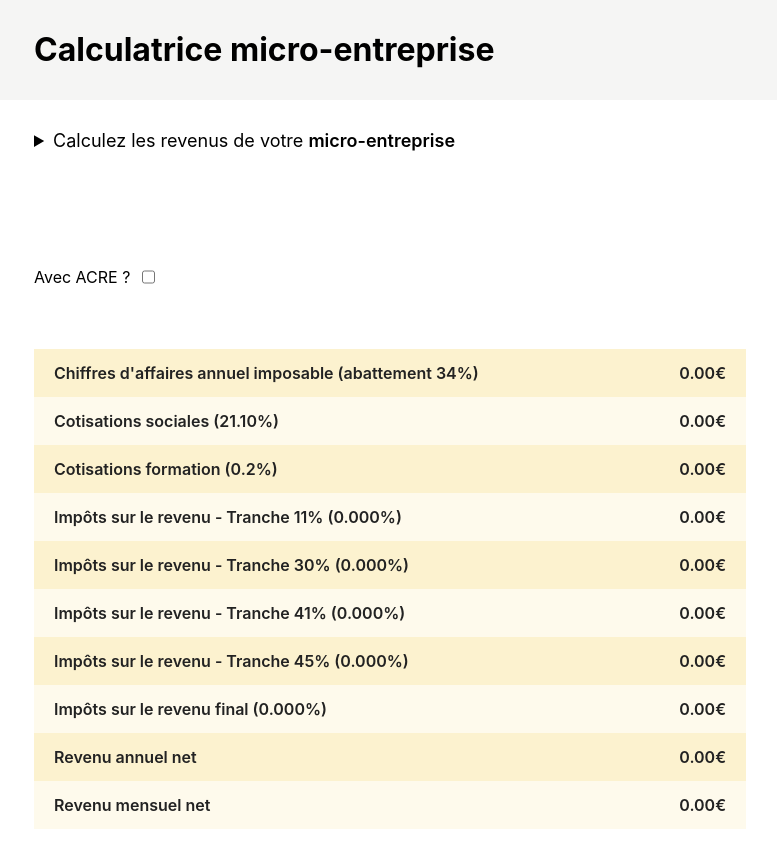
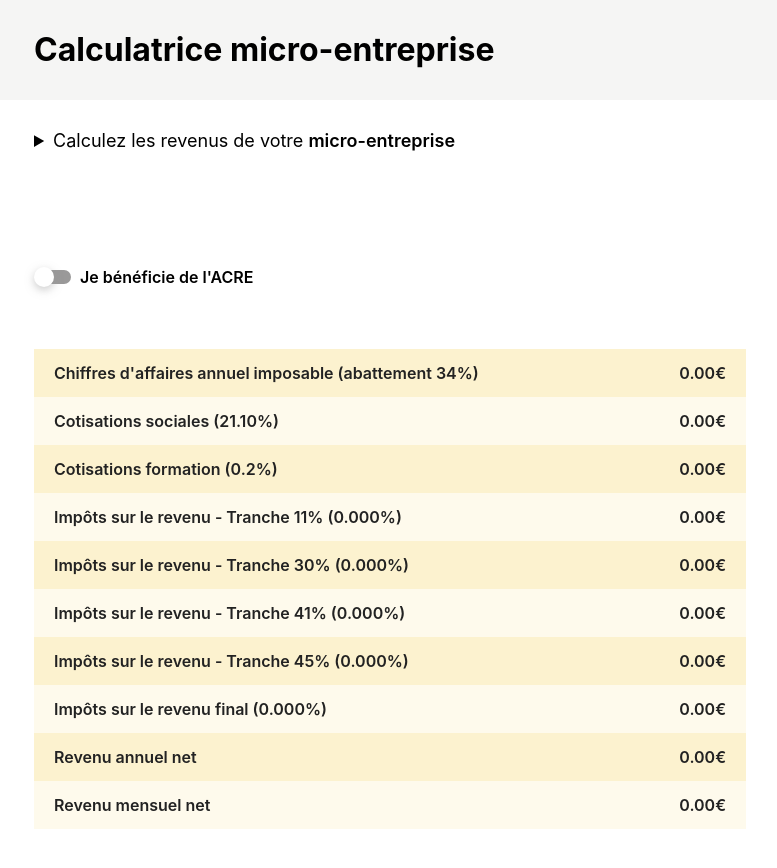
Before and after one commit to mlaopane/calculatrice-micro-entreprise, a Svelte app: page / in a window 1280 px wide. Shown: the whole page, without its empty margins (250-1027 px from the left). Built offline with nearby package versions, Linux system fonts and the light colour scheme.

Commit message:
feat: replace defautl checkbox by switch

```diff
--- a/src/App.svelte
+++ b/src/App.svelte
@@ -29,6 +29,8 @@
     font-family: -apple-system, BlinkMacSystemFont, 'Segoe UI', Roboto, Oxygen,
       Ubuntu, Cantarell, 'Open Sans', 'Helvetica Neue', sans-serif;
     box-sizing: border-box;
+    --color_blue-medium: hsl(205, 80%, 60%);
+    --color_blue-dark: hsl(205, 80%, 30%);
     --color_grey-medium: hsl(47, 5%, 60%);
     --color_grey-light: hsl(47, 5%, 90%);
     --color_grey-extra-light: hsl(47, 5%, 96%);
--- a/src/app/CalculatorIsEligibleToAcreField.svelte
+++ b/src/app/CalculatorIsEligibleToAcreField.svelte
@@ -1,4 +1,5 @@
 <script lang="ts">
+  import Switch from '../lib/Switch.svelte';
   import Field from '../lib/Field.svelte';
   import {
     calculatorViewModel,
@@ -6,8 +7,8 @@
     isEligibleToAcre,
   } from './calculatorViewModel';
 
-  function handleInput(event: { currentTarget: { checked: boolean } }) {
-    isEligibleToAcre.set(event.currentTarget.checked);
+  function handleToggle({ toggled }: { toggled: boolean }) {
+    isEligibleToAcre.set(toggled);
   }
 
   isEligibleToAcre.subscribe((newIsEligibleToAcre) => {
@@ -21,21 +22,18 @@
 </script>
 
 <Field>
-  <label for="isEligibleToAcre-checkbox" id="isEligibleToAcre-label">
-    Avec ACRE ?
-  </label>
-  <input
-    {...$$restProps}
-    id="isEligibleToAcre-checkbox"
+  <Switch
+    label={`Je bénéficie de l'ACRE`}
+    labelId="isEligibleToAcre-label"
+    inputId="isEligibleToAcre-input"
     name="isEligibleToAcre"
-    type="checkbox"
-    on:input={handleInput}
+    onToggle={handleToggle}
   />
 </Field>
 
 <style>
-  label {
+  /* label {
     font-size: 1.6rem;
     margin-right: 0.8rem;
-  }
+  } */
 </style>
--- /dev/null
+++ b/src/lib/Switch.svelte
@@ -0,0 +1,98 @@
+<script lang="ts">
+  export let inputId: string;
+  export let labelId: string = '';
+  export let label: string;
+  export let name: string;
+  export let onToggle: (payload: { toggled }) => void;
+
+  const handleInput = ({
+    currentTarget,
+  }: {
+    currentTarget: { checked: boolean };
+  }) => {
+    if (onToggle) {
+      onToggle({ toggled: currentTarget.checked });
+    }
+  };
+</script>
+
+<div class="switch">
+  <input
+    type="checkbox"
+    class="checkbox"
+    id={inputId}
+    {name}
+    on:input={handleInput}
+  />
+  <label for={inputId} id={labelId}>
+    <div class="toggle" aria-hidden="true"><span /></div>
+    {label}
+  </label>
+</div>
+
+<style>
+  label {
+    display: flex;
+    font-size: 1.6rem;
+    font-weight: 600;
+  }
+
+  input[type='checkbox'] {
+    visibility: hidden;
+    display: none;
+  }
+
+  .toggle {
+    display: block;
+    height: 2rem;
+    margin-right: 0.6rem;
+    position: relative;
+    width: 4rem;
+    cursor: pointer;
+    -webkit-tap-highlight-color: transparent;
+    transform: translate3d(0, 0, 0);
+  }
+
+  .toggle:before {
+    content: '';
+    position: relative;
+    top: 3px;
+    left: 3px;
+    width: 34px;
+    height: 14px;
+    display: block;
+    background: #9a9999;
+    border-radius: 8px;
+    transition: background 0.2s ease;
+  }
+
+  .toggle span {
+    position: absolute;
+    top: 0;
+    left: 0;
+    width: 20px;
+    height: 20px;
+    display: block;
+    background: white;
+    border-radius: 10px;
+    box-shadow: 0 3px 8px rgba(154, 153, 153, 0.5);
+    transition: all 0.2s ease;
+  }
+
+  input[type='checkbox']:checked + label .toggle:before {
+    background: var(--color_blue-medium);
+  }
+
+  input[type='checkbox']:checked + label .toggle span {
+    background: var(--color_blue-dark);
+    transform: translateX(20px);
+    transition: all 0.2s cubic-bezier(0.8, 0.4, 0.3, 1.25),
+      background 0.15s ease;
+    box-shadow: 0 3px 8px rgba(79, 46, 220, 0.2);
+  }
+  input[type='checkbox']:checked + label .toggle span:before {
+    transform: scale(1);
+    opacity: 0;
+    transition: all 0.4s ease;
+  }
+</style>
```
